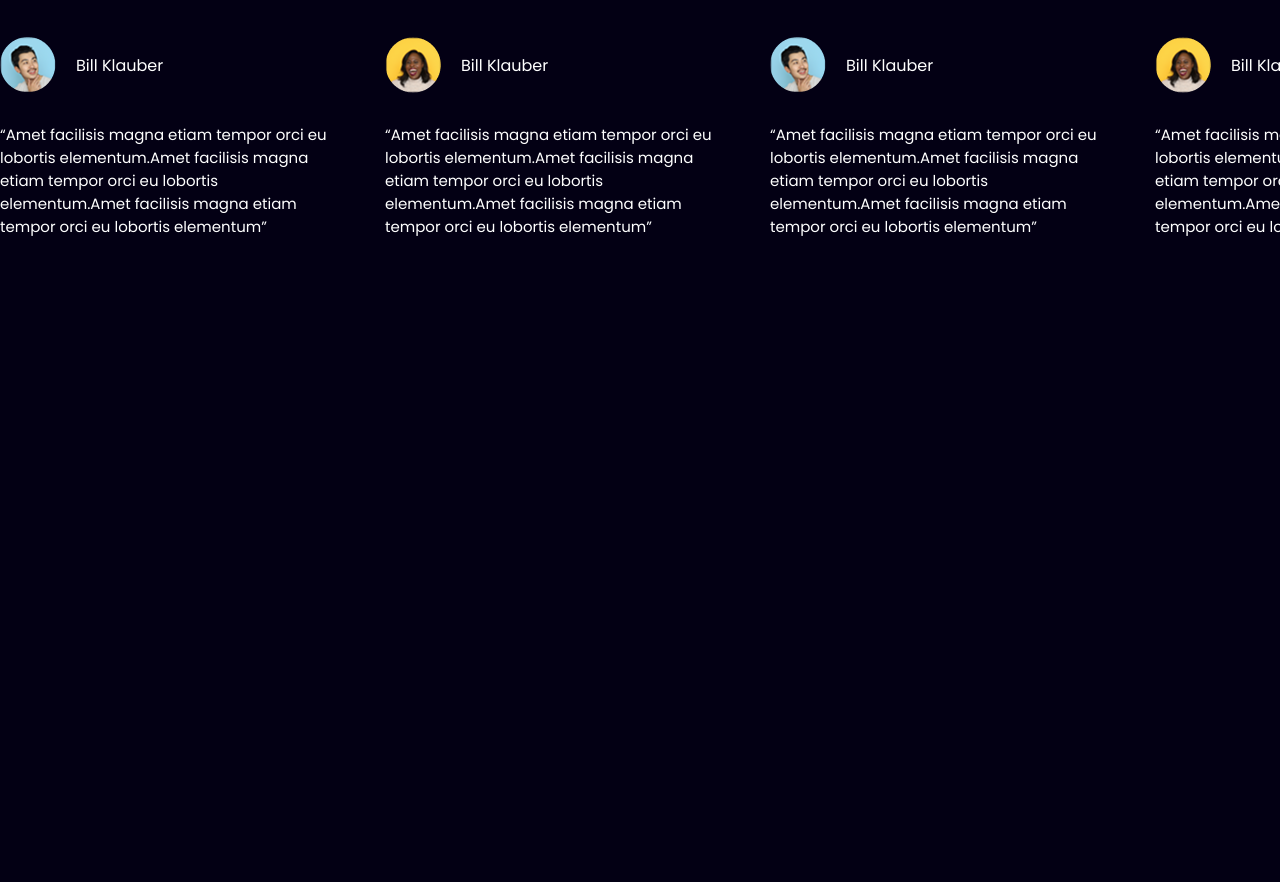
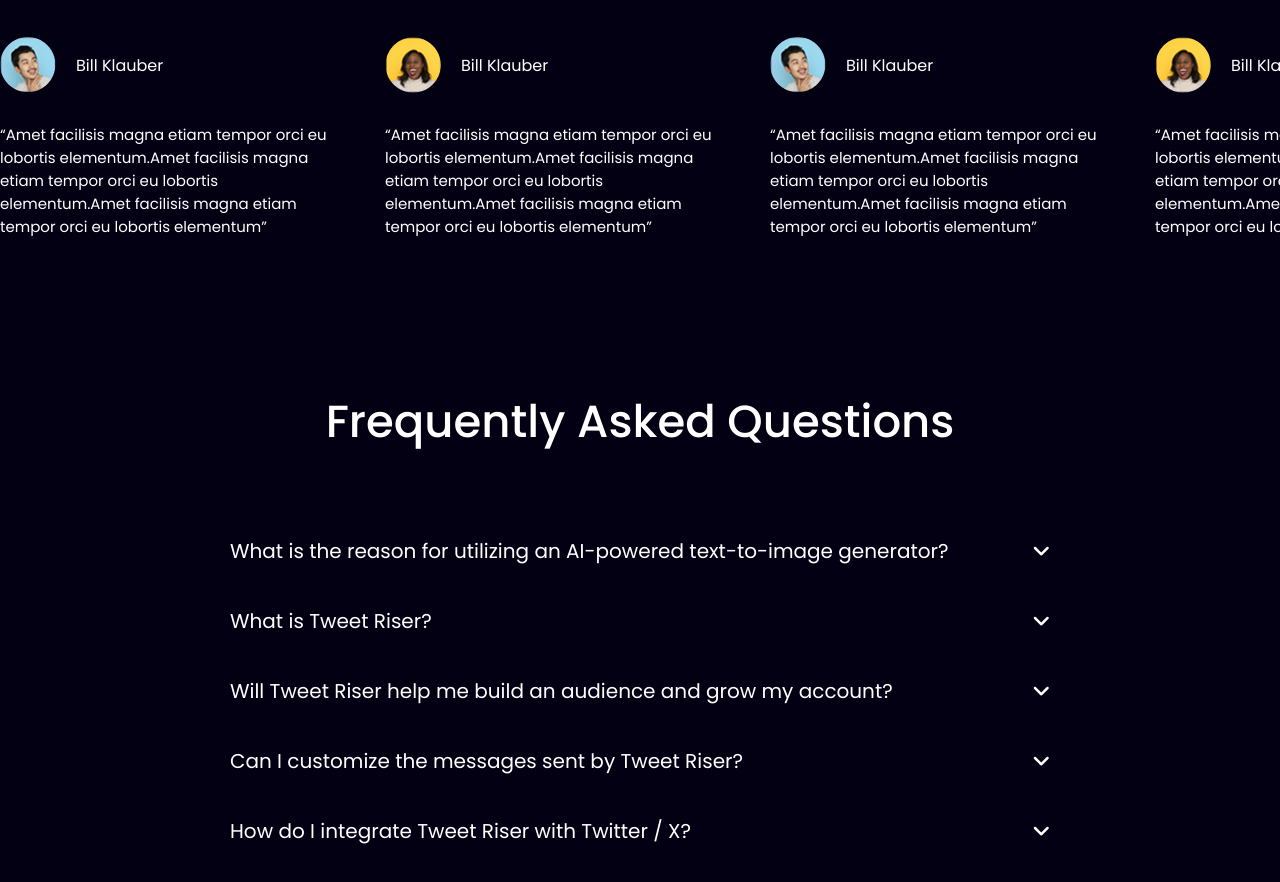
Before and after one commit to Abusyead/Twittery, a plain HTML site: page index.html in a window 1280 px wide. Shown: the part 4750-5632 px from the top of the page. Before the commit the page ends 5048 px from the top, so only its background shows below. Drawn offline with Linux system fonts and the light colour scheme.

Commit message:
complete Questions section

```diff
--- a/index.html
+++ b/index.html
@@ -139,6 +139,8 @@
             </div>
         </div>
     </section>
+
+    <!-- content-02 section code start here -->
 
     <section id="content-02">
         <div class="content-container">
@@ -403,5 +405,55 @@
         </div>
 
     </section>
+
+    <!-- Questions section code start here -->
+
+    <section id="question-section">
+        <div class="question-container">
+            <h2>Frequently Asked Questions</h2>
+            <div class="question-body">
+                <details>
+                    <summary>What is the reason for utilizing an AI-powered text-to-image generator?
+                        <i class="fa-solid fa-angle-down"></i>
+                    </summary>
+                    <p>
+                        No matter if you're a marketer, designer, or creative individual, you can quickly transform your creative concepts into tangible designs without investing time in designing from the ground up. With AI-generated images from text, you can effortlessly enhance your designs at no cost and in a matter of minutes.
+                    </p>
+                </details>
+                <details>
+                    <summary>
+                        What is Tweet Riser?
+                        <i class="fa-solid fa-angle-down"></i>
+                    </summary>
+                    <p>Lorem ipsum dolor sit, amet consectetur adipisicing elit. Amet, magni.
+                    </p>
+                </details>
+                <details>
+                    <summary>
+                        Will Tweet Riser help me build an audience and grow my account?
+                        <i class="fa-solid fa-angle-down"></i>
+                    </summary>
+                    <p>Lorem ipsum dolor sit, amet consectetur adipisicing elit. Amet, magni.
+                    </p>
+                </details>
+                <details>
+                    <summary>
+                        Can I customize the messages sent by Tweet Riser?
+                        <i class="fa-solid fa-angle-down"></i>
+                    </summary>
+                    <p>Lorem ipsum dolor sit, amet consectetur adipisicing elit. Amet, magni.
+                    </p>
+                </details>
+                <details>
+                    <summary>
+                        How do I integrate Tweet Riser with Twitter / X?
+                        <i class="fa-solid fa-angle-down"></i>
+                    </summary>
+                    <p>Lorem ipsum dolor sit, amet consectetur adipisicing elit. Amet, magni.
+                    </p>
+                </details>
+            </div>
+        </div>
+    </section>
 </body>
 </html>
--- a/style.css
+++ b/style.css
@@ -691,3 +691,42 @@ li{
         }
     }
 }
+
+ /* Questions section code start here */
+
+ .question-container{
+    width: 900px;
+    margin: 150px auto;
+
+    & h2{
+        text-align: center;
+        font-size: 45px;
+        font-weight: 500;
+        margin: 80px;
+    }
+ }
+ .question-body{
+    & details{
+        margin: 40px;
+       & summary{
+           font-size: 20px;
+           font-weight: 400;
+           list-style: none;
+           display: flex;
+           align-items: center;
+           justify-content: space-between;
+
+        }
+        & p{
+            font-size: 14px;
+            font-weight: 400;
+            color: #9CA3AF;
+            margin-top: 10px;
+        }
+    }
+
+    & details[open] i {
+        transform: rotate(180deg);
+        transition: transform 0.3s ease;
+    }
+ }
```
